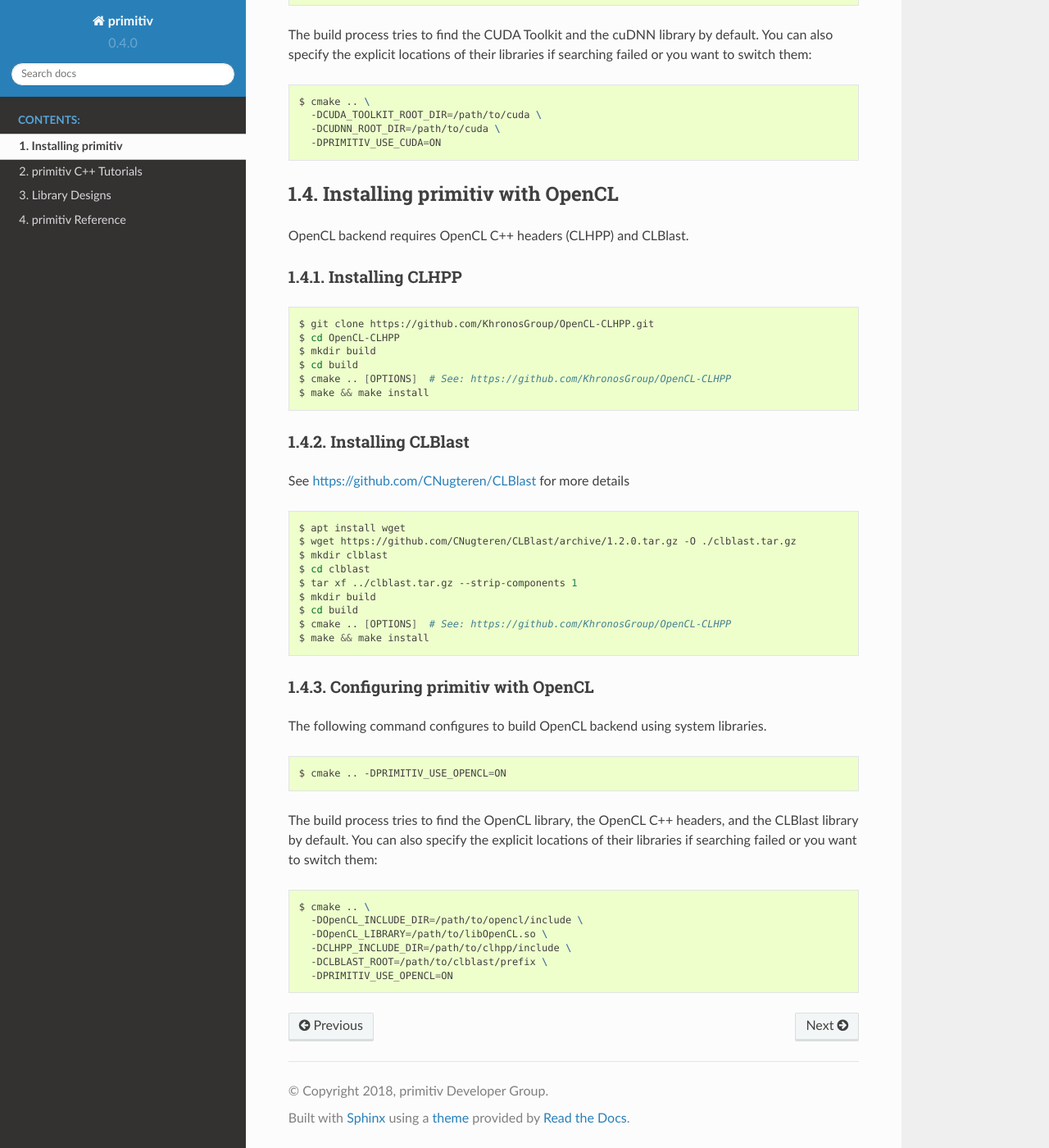
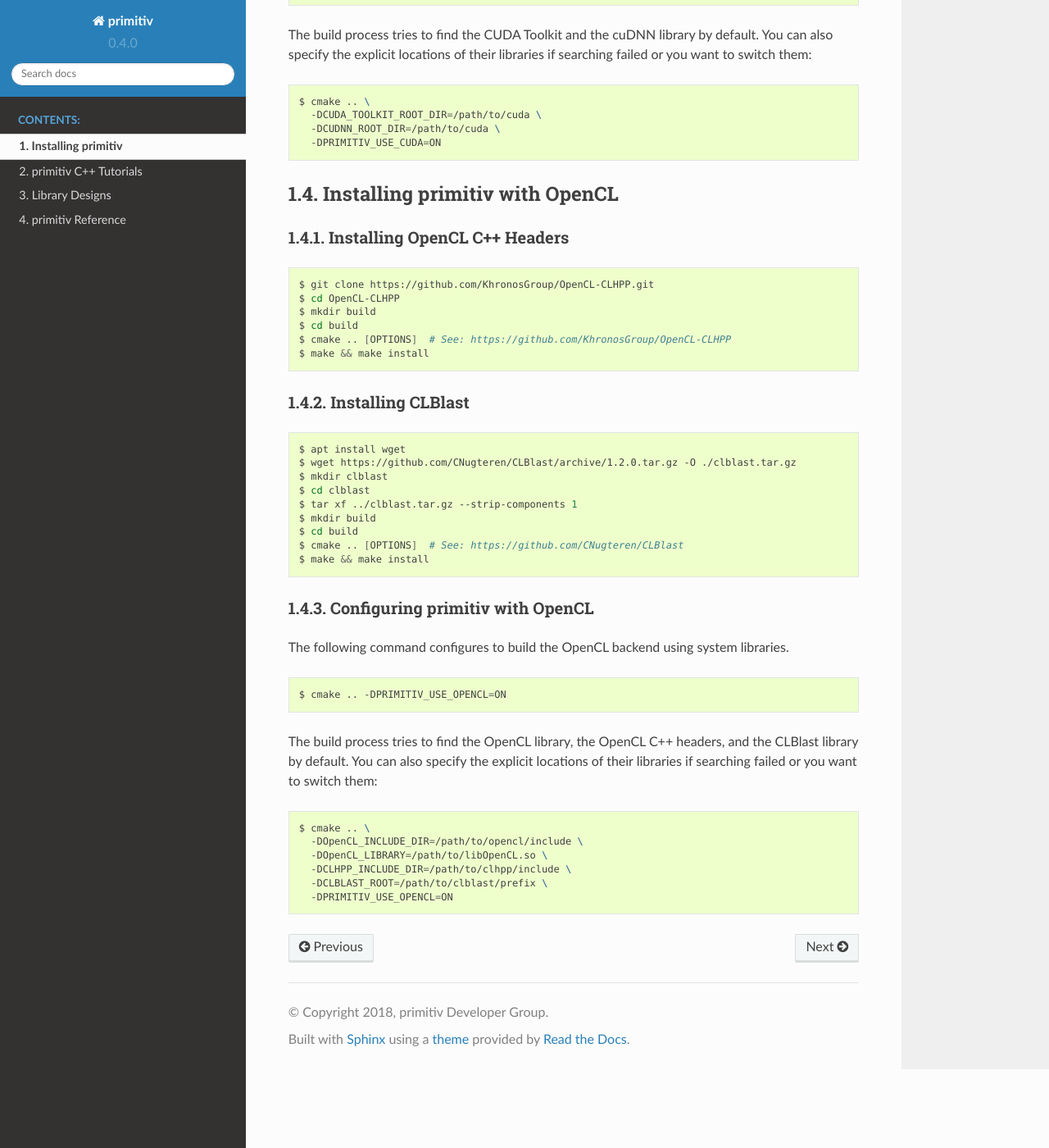
Before and after one commit to primitiv/primitiv, a Sphinx documentation site: the page built from docs/source/installation.rst, in a window 1280 px wide and 1400 px high, scrolled down 2347 px. Shown: the whole window at 82% size. Built offline with Sphinx 7.4.7 and the Read the Docs theme 2.0.0, drawn with Linux system fonts in a browser that asks for light colours.

Commit message:
Fix documentation

```diff
--- a/docs/source/installation.rst
+++ b/docs/source/installation.rst
@@ -152,11 +152,8 @@
 -------------------------------
 
 
-OpenCL backend requires OpenCL C++ headers (CLHPP) and CLBlast.
-
-
-Installing CLHPP
-^^^^^^^^^^^^^^^^
+Installing OpenCL C++ Headers
+^^^^^^^^^^^^^^^^^^^^^^^^^^^^^
 
 
 .. code-block:: shell
@@ -173,8 +170,6 @@
 ^^^^^^^^^^^^^^^^^^
 
 
-See https://github.com/CNugteren/CLBlast for more details
-
 .. code-block:: shell
 
   $ apt install wget
@@ -184,7 +179,7 @@
   $ tar xf ../clblast.tar.gz --strip-components 1
   $ mkdir build
   $ cd build
-  $ cmake .. [OPTIONS]  # See: https://github.com/KhronosGroup/OpenCL-CLHPP
+  $ cmake .. [OPTIONS]  # See: https://github.com/CNugteren/CLBlast
   $ make && make install
 
 
@@ -192,7 +187,7 @@
 ^^^^^^^^^^^^^^^^^^^^^^^^^^^^^^^^
 
 
-The following command configures to build OpenCL backend using
+The following command configures to build the OpenCL backend using
 system libraries.
 
 .. code-block:: shell
```
